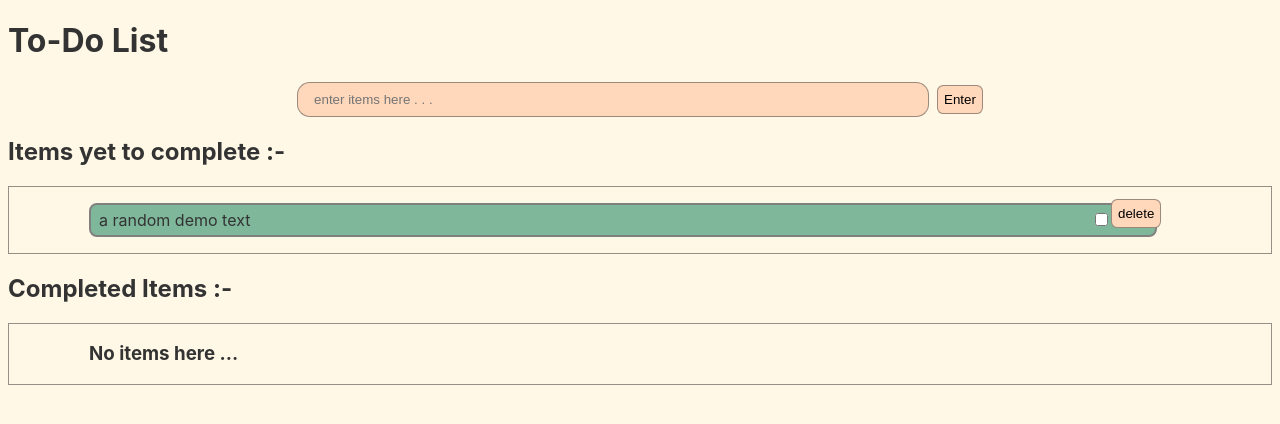
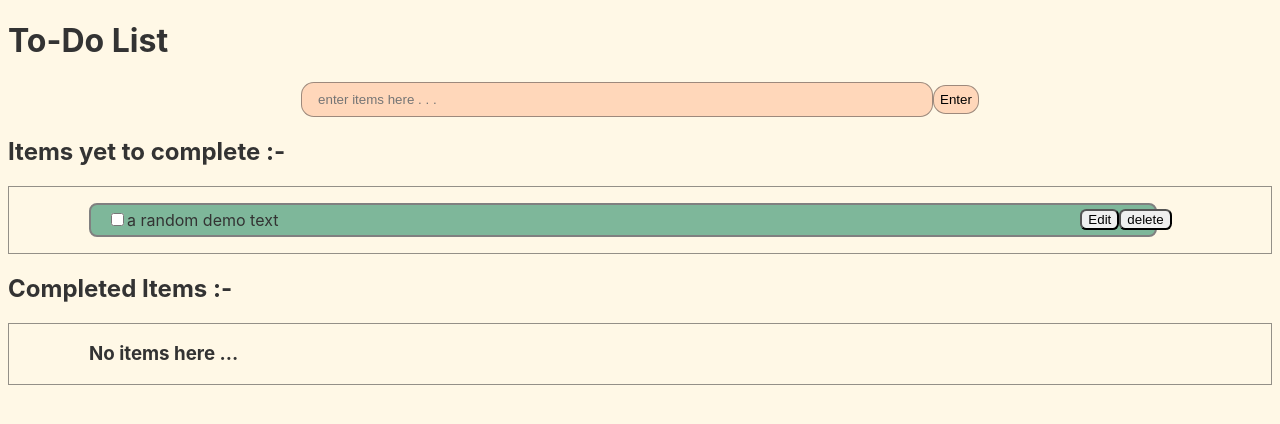
Before and after one commit to ArvindSuthar007/Todo-App, a React (Vite) app: page / in a window 1280 px wide. Shown: the top 424 px of the page. Built offline with nearby package versions, Linux system fonts and the light colour scheme.

Commit message:
Edit option added to list item

```diff
--- a/src/App.jsx
+++ b/src/App.jsx
@@ -20,6 +20,14 @@ function App() {
     setCount(num);
 
     setList([...list, newitem]);
+  };
+
+  const EditItem = (key, newtext) => {
+    setList(
+      list.map((item) => {
+        if (item.key === key) return { ...item, inputtext: newtext };
+      })
+    );
   };
 
   const deleteItem = (item) => {
@@ -53,12 +61,14 @@ function App() {
         deleteItem={deleteItem}
         toggleMark={toggleMark}
         trueCount={trueCount}
+        EditItem={EditItem}
       />
       <TodoListChecked
         list={list}
         deleteItem={deleteItem}
         toggleMark={toggleMark}
         trueCount={trueCount}
+        EditItem={EditItem}
       />
       <Footer />
     </>
--- a/src/components/List Item/ListItem.css
+++ b/src/components/List Item/ListItem.css
@@ -12,12 +12,16 @@
   align-items: center;
 }
 
-span {
-  padding-left: 8px;
+.checkbox-text-wrapper {
+  width: 50%;
+  padding-left: 1rem;
+  display: flex;
+  justify-content: left;
+  align-items: center;
 }
 
-.mark-button-container {
-  width: 6%;
+.buttons-wrapper {
+  width: 7%;
   display: flex;
   justify-content: space-evenly;
 }
--- a/src/components/List Item/ListItem.jsx
+++ b/src/components/List Item/ListItem.jsx
@@ -1,27 +1,59 @@
 import { useState } from "react";
 import "./ListItem.css";
 
-export default function ListItem({ Inputobj, deleteItem, toggleMark }) {
-  const [isChecked, setIsChecked] = useState(false);
+export default function ListItem({
+  Inputobj,
+  deleteItem,
+  toggleMark,
+  EditItem,
+}) {
+  const [editState, setEditState] = useState(false);
+  const [newInput, setNewInput] = useState(Inputobj.inputtext);
 
   const handleCheckboxChange = () => {
     toggleMark(Inputobj.key);
   };
 
-  const handleClick = () => {
+  const handleEditClick = () => {
+    setEditState(!editState);
+  };
+
+  const handleEditChange = (e) => {
+    setNewInput(e.target.value);
+  };
+
+  const handleSaveClick = () => {
+    EditItem(Inputobj.key, newInput);
+    handleEditClick();
+  };
+
+  const handleDeleteClick = () => {
     deleteItem(Inputobj);
   };
 
   return (
     <div className="listItem-container" key={Inputobj.key}>
-      <span>{Inputobj.inputtext}</span>
-      <div className="mark-button-container">
+      <div className="checkbox-text-wrapper">
         <input
           type="checkbox"
           checked={Inputobj.mark}
           onChange={handleCheckboxChange}
         />
-        <button onClick={handleClick}>delete</button>
+        {editState === true ? (
+          <input type="text" value={newInput} onChange={handleEditChange} />
+        ) : (
+          <span>{Inputobj.inputtext}</span>
+        )}
+      </div>
+
+      <div className="buttons-wrapper">
+        {editState === true ? (
+          <button onClick={handleSaveClick}>Save</button>
+        ) : (
+          <button onClick={handleEditClick}>Edit</button>
+        )}
+
+        <button onClick={handleDeleteClick}>delete</button>
       </div>
     </div>
   );
--- a/src/components/TodoForm/TodoForm.css
+++ b/src/components/TodoForm/TodoForm.css
@@ -4,14 +4,14 @@
   align-items: center;
 }
 
-button {
+.search-container button {
   border: 1.5px solid #44444485;
   border-radius: 0.8rem;
   background-color: #ffd7ba;
   height: 1.8rem;
 }
 
-input {
+.search-container input {
   border: 1.5px solid #44444485;
   border-radius: 0.8rem;
   background-color: #ffd7ba;
--- a/src/components/TodoListsRender/TodoListChecked.jsx
+++ b/src/components/TodoListsRender/TodoListChecked.jsx
@@ -5,6 +5,7 @@ export default function TodoListChecked({
   deleteItem,
   toggleMark,
   trueCount,
+  EditItem,
 }) {
   return (
     <>
@@ -32,6 +33,7 @@ export default function TodoListChecked({
                         Inputobj={item}
                         deleteItem={deleteItem}
                         toggleMark={toggleMark}
+                        EditItem={EditItem}
                       />
                     </li>
                   )
--- a/src/components/TodoListsRender/TodoListUnchecked.jsx
+++ b/src/components/TodoListsRender/TodoListUnchecked.jsx
@@ -5,6 +5,7 @@ export default function TodoListUnchecked({
   deleteItem,
   toggleMark,
   trueCount,
+  EditItem,
 }) {
   return (
     <>
@@ -38,6 +39,7 @@ export default function TodoListUnchecked({
                         Inputobj={item}
                         deleteItem={deleteItem}
                         toggleMark={toggleMark}
+                        EditItem={EditItem}
                       />
                     </li>
                   )
```
